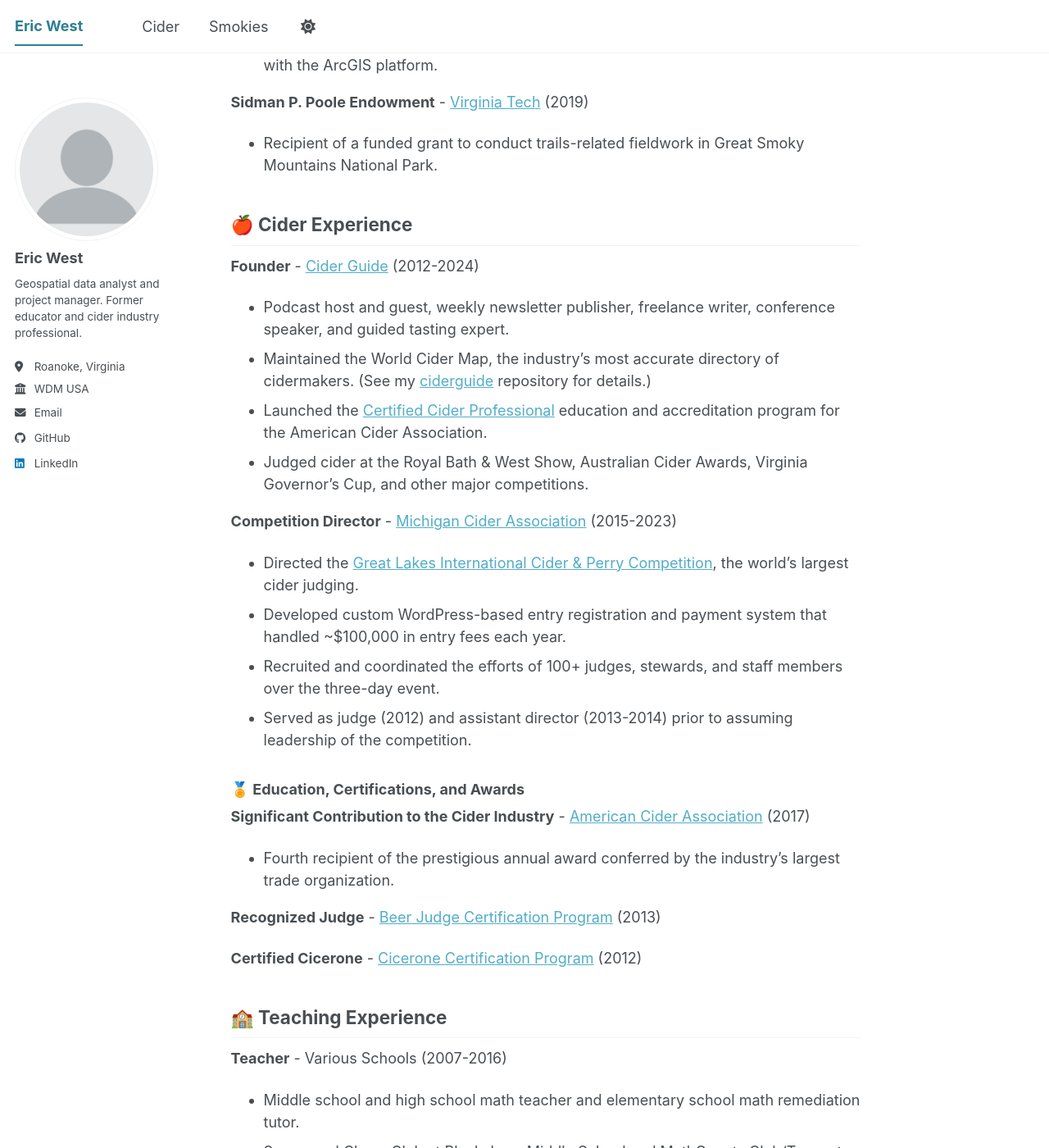
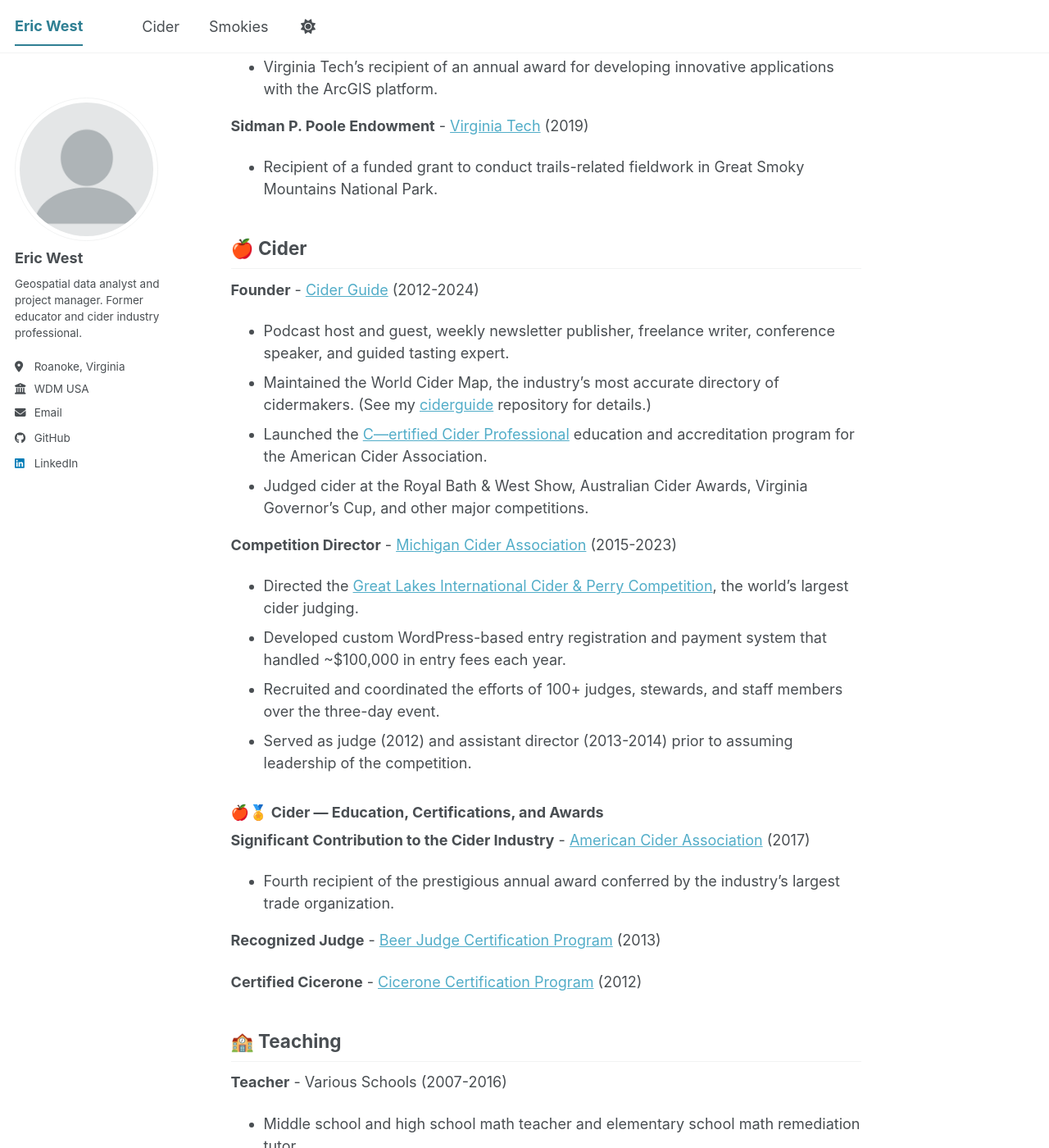
Before and after one commit to ericallanwest/ericallanwest.github.io, a Jekyll site: the page built from _pages/about.md, in a window 1280 px wide and 1400 px high, scrolled down 1635 px. Shown: the whole window at 82% size. Built offline with Jekyll 4.4.1, drawn with Linux system fonts in a browser that asks for light colours; a script bundle is joined from its source files by our own code; library files that are not in the unit come from our copies; some of the changed text lies outside the part shown.

Commit message:
Update sections and headings in about.md

```diff
--- a/_pages/about.md
+++ b/_pages/about.md
@@ -7,7 +7,7 @@
   - /about.html
 ---
 
-## 🗺️ Geospatial Experience
+## 🗺️ Geospatial
 
 **GIS Specialist** - [WDM USA](https://www.wdm-int.com/) (2025-Present)
 - Analyze, interpret, and visualize spatial data that provides pavement friction management insights for state-level Department of Transportation (DOT) clients and related agencies.
@@ -45,12 +45,12 @@
 **Sidman P. Poole Endowment** - [Virginia Tech](https://geography.vt.edu/academics/research-funding.html) (2019)
 - Recipient of a funded grant to conduct trails-related fieldwork in Great Smoky Mountains National Park.
 
-## 🍎 Cider Experience
+## 🍎 Cider
 
 **Founder** - [Cider Guide](https://web.archive.org/web/20250503044112/https://ciderguide.com/about/) (2012-2024)
 - Podcast host and guest, weekly newsletter publisher, freelance writer, conference speaker, and guided tasting expert.
 - Maintained the World Cider Map, the industry's most accurate directory of cidermakers. (See my [ciderguide](https://ericallanwest.github.io/smokies/) repository for details.)
-- Launched the [Certified Cider Professional](https://ciderassociation.org/certification/) education and accreditation program for the American Cider Association.
+- Launched the [C—ertified Cider Professional](https://ciderassociation.org/certification/) education and accreditation program for the American Cider Association.
 - Judged cider at the Royal Bath & West Show, Australian Cider Awards, Virginia Governor's Cup, and other major competitions.
 
 **Competition Director** - [Michigan Cider Association](https://michiganciders.com/) (2015-2023)
@@ -59,7 +59,7 @@
 - Recruited and coordinated the efforts of 100+ judges, stewards, and staff members over the three-day event.
 - Served as judge (2012) and assistant director (2013-2014) prior to assuming leadership of the competition.
 
-### 🏅 Education, Certifications, and Awards
+### 🍎🏅 Cider — Education, Certifications, and Awards
 
 **Significant Contribution to the Cider Industry** - [American Cider Association](https://ciderassociation.org/) (2017)
 - Fourth recipient of the prestigious annual award conferred by the industry’s largest trade organization.
@@ -68,7 +68,7 @@
 
 **Certified Cicerone** - [Cicerone Certification Program](https://www.cicerone.org/) (2012)
 
-## 🏫 Teaching Experience
+## 🏫 Teaching
 
 **Teacher** - Various Schools (2007-2016)
 - Middle school and high school math teacher and elementary school math remediation tutor.
```
Also changed, not shown: other parts of _pages/about.md (+2 -2 lines).
